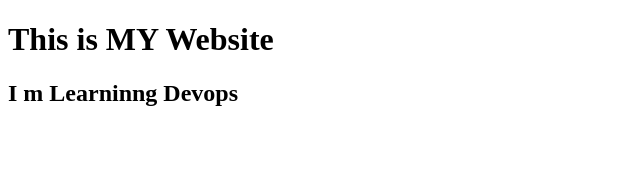
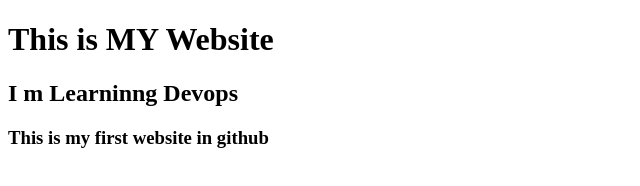
Before and after one commit to ErJatinRaut/firstdevops, a plain HTML site: page index.html in a window 1280 px wide. Shown: the whole page, without its empty margins (0-640 px from the left). Drawn offline with Linux system fonts and the light colour scheme.

Commit message:
Updated index.html with updated content

```diff
--- a/index.html
+++ b/index.html
@@ -8,5 +8,6 @@
 <body>
     <h1>This is MY Website </h1>
     <h2>I m Learninng Devops</h2>
+    <h3>This is my first website in github</h3>
 </body>
 </html>
```
